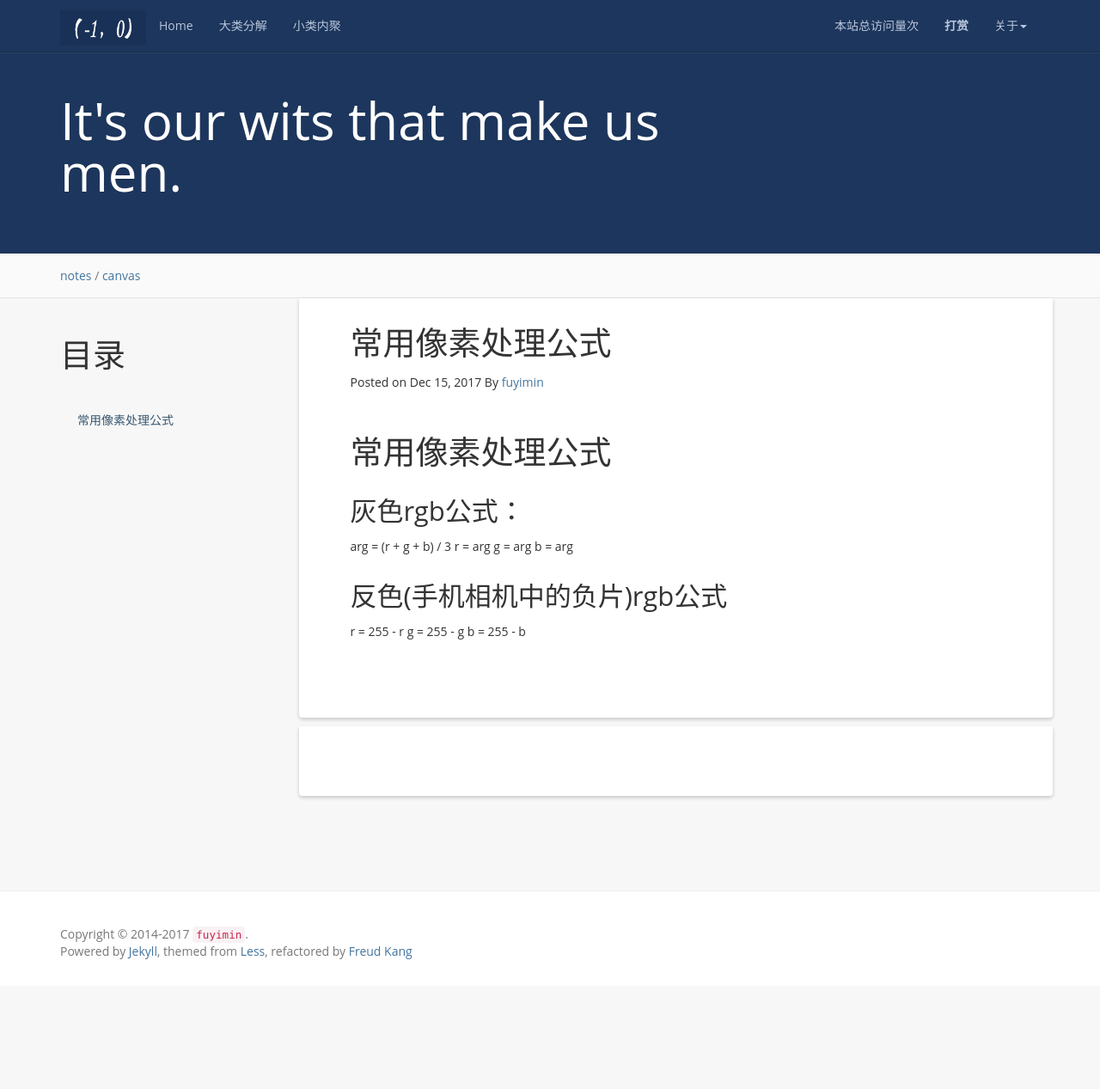
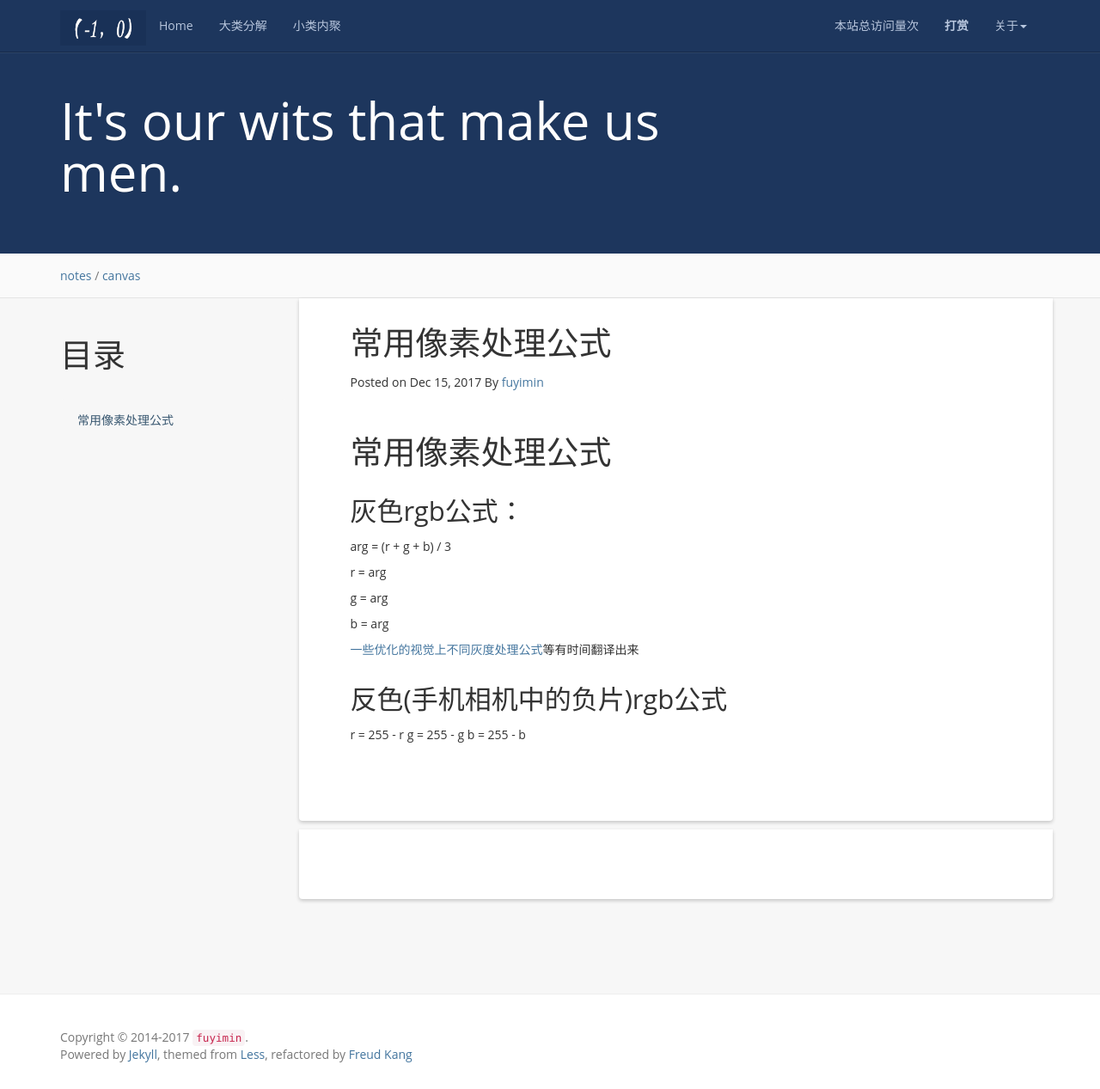
Before and after one commit to aimiy/aimiy.github.io, a Jekyll site: the page built from _posts/notes/js/2017-12-15-常用像素处理公式.md, in a window 1280 px wide and 1267 px high. Shown: the whole window at 86% size. Built offline with Jekyll 4.4.1, drawn with Linux system fonts in a browser that asks for light colours; nearby versions of some CDN libraries; comment, search, counter and statistics services are not loaded.

Commit message:
Update 2017-12-15-常用像素处理公式.md

```diff
--- a/_posts/notes/js/2017-12-15-常用像素处理公式.md
+++ b/_posts/notes/js/2017-12-15-常用像素处理公式.md
@@ -13,9 +13,14 @@ tag: canvas
 # 常用像素处理公式
 ## 灰色rgb公式：
 arg = (r + g + b) / 3
+
 r = arg
+
 g = arg
+
 b = arg
+
+[一些优化的视觉上不同灰度处理公式](http://www.tannerhelland.com/3643/grayscale-image-algorithm-vb6/)等有时间翻译出来
 
 ## 反色(手机相机中的负片)rgb公式
 r = 255 - r
```
